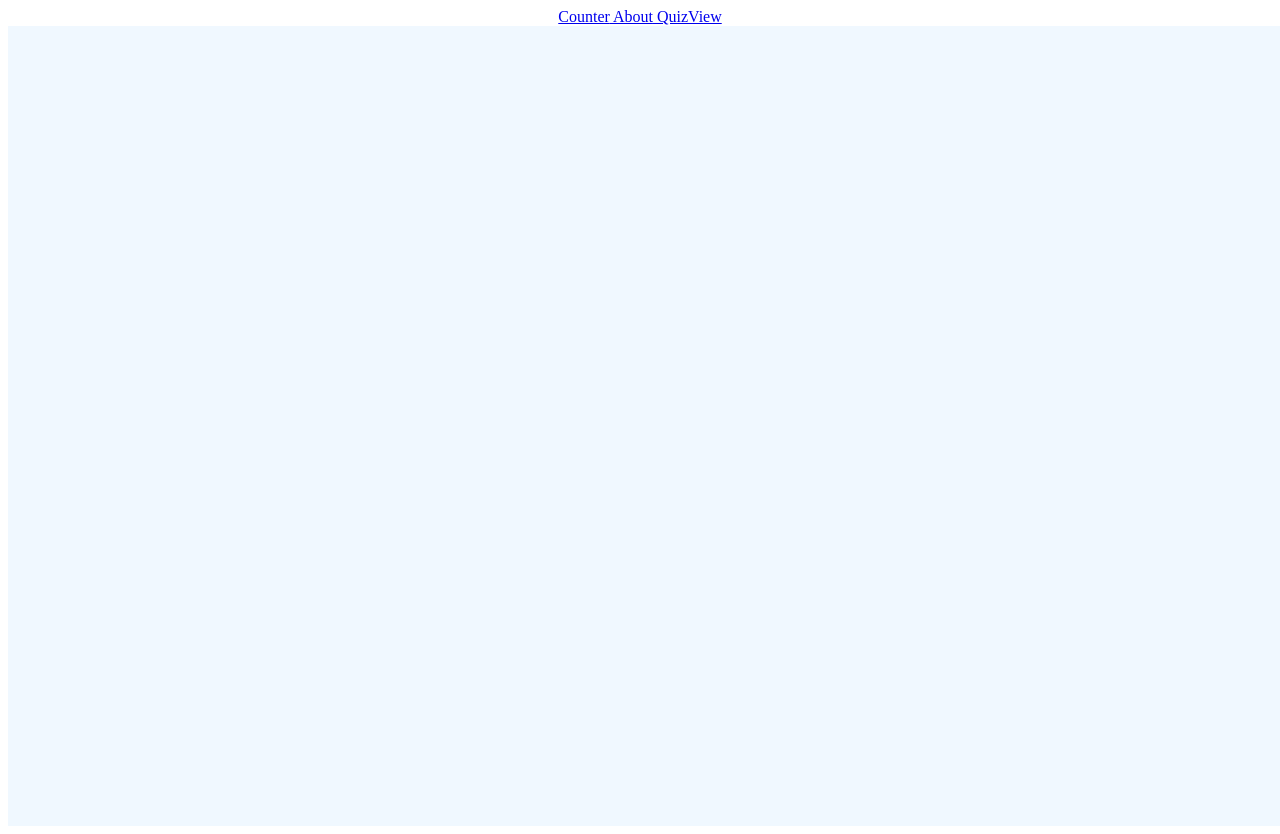
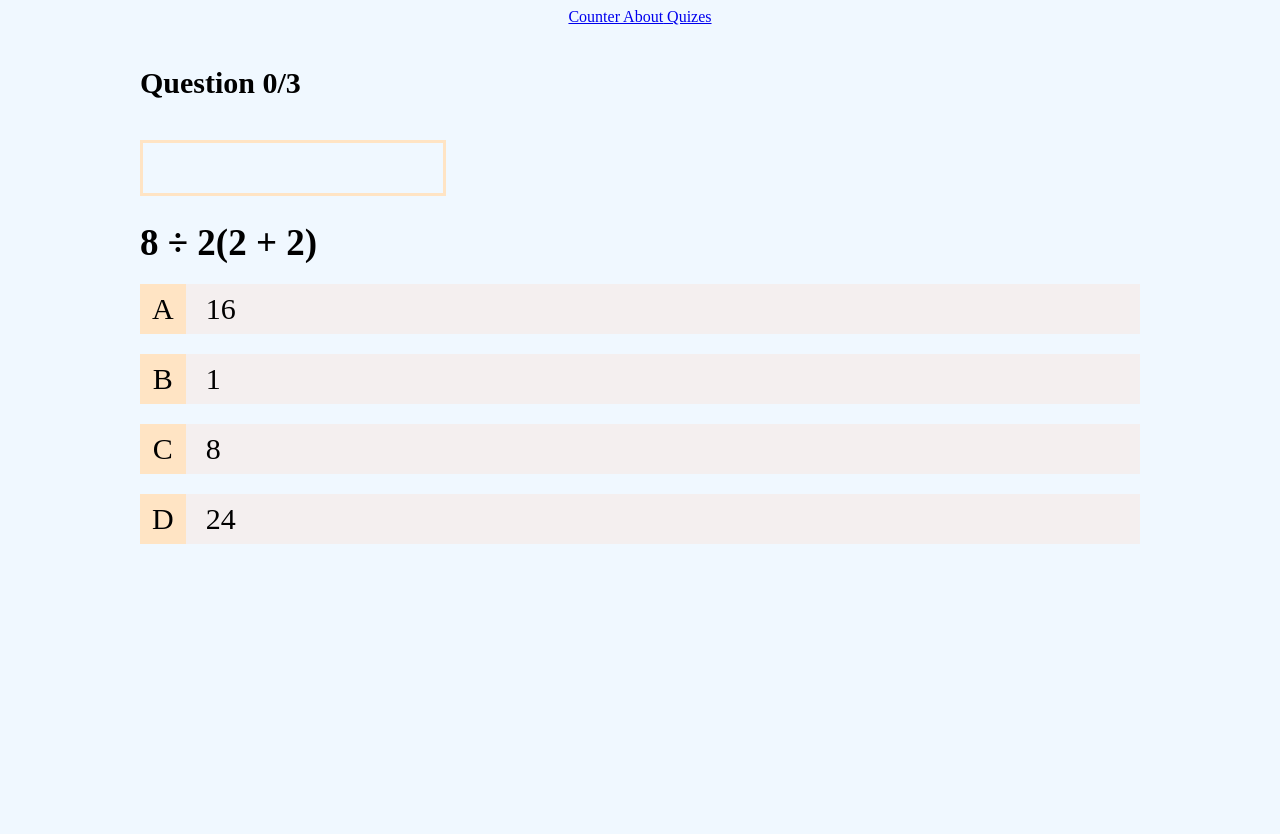
Before and after one commit to LUCY0299/vuetest, a Vue app: page /Quiz/1 in a window 1280 px wide. After the commit the page ends 800 px from the top, so only its background shows below. Built offline with nearby package versions, Linux system fonts and the light colour scheme.

Commit message:
finish 1st version

```diff
--- a/src/App.vue
+++ b/src/App.vue
@@ -1,6 +1,7 @@
 <!-- App.vue -->
 <script setup>
   import {RouterView} from "vue-router"
+
 </script>
 
 <template>
@@ -8,14 +9,13 @@
     <header>
       <router-link to="/CounterPage"> Counter</router-link>
       <router-link to="/AboutPage"> About</router-link>
-      <router-link to="/QuizesView"> QuizView</router-link>
+      <router-link to="/"> Quizes</router-link>
     </header>
-
-    <main>
-      <router-view></router-view>
-    </main>
   </div>
 
+  <div class="container">
+    <RouterView />
+  </div>
 </template>
 
 
@@ -25,12 +25,4 @@ header{
   text-align: center;
 }
 
-main {
-  background-color: aliceblue;
-  height: 100vh;
-  width: 100vw;
-
-}
-
-
 </style>
--- a/src/assets/main.css
+++ b/src/assets/main.css
@@ -1 +1,8 @@
-@import "./base.css";
+
+body {
+  background-color: aliceblue;
+}
+.container{
+    max-width: 1000px;
+    margin: 0 auto
+  }
--- /dev/null
+++ b/src/components/QuestionList.vue
@@ -0,0 +1,74 @@
+<script setup>
+    import { defineProps, defineEmits } from 'vue';
+
+
+    const emit = defineEmits(["selectOption" ]);
+    const props = defineProps({ question: Object });
+
+    const emitSelectedOption = (isCorrect) => {
+        emit("selectOption" , isCorrect)
+    }
+</script>
+
+<template>
+    <div class="question-container">
+        <h1 class="question">
+            {{ props.question.text }}
+        </h1>
+    </div>
+    <div class="options-container">
+        <div v-for="option in question.options"
+            :key="option.id"
+            class="option"
+            @click="emitSelectedOption(option.isCorrect)"
+        >
+            <p class="option-label"> {{ option.label }} </p>
+            <div class="option-value">
+                <p>{{ option.text }}</p>
+            </div>
+        </div>
+
+    </div>
+</template>
+
+<style scoped>
+    .question-container{
+        margin-top: 20px;
+    }
+    .question{
+        font-size: 37px;
+        margin-bottom: 20px;
+    }
+
+    .option {
+        display:flex;
+        margin-bottom: 20px;
+        align-items: center;
+        cursor: pointer;
+        justify-content: flex-start;
+        height: 50px;
+        overflow: hidden;
+    }
+    .option-label{
+        background-color: bisque;
+        width: 50px;
+        height: 50px;
+        font-size: 30px;
+        display:flex;
+        align-items: center;
+        justify-content: center;
+    }
+    .option-value{
+        background-color: rgb(244,239,239);
+        width: 100%;
+        height: 50px;
+        font-size: 30px;
+        padding: 0 20px;
+        display:flex;
+        align-items: center;
+    }
+    .option-value p {
+        margin: 0;
+        padding: 0;
+    }
+</style>
--- /dev/null
+++ b/src/components/QuizHeader.vue
@@ -0,0 +1,37 @@
+<script setup>
+    import { defineProps } from 'vue';
+
+    const props = defineProps({
+        questionStatus:String,
+        barPercentage:String
+    });
+</script>
+
+<template>
+    <header>
+        <h4>Question {{ props.questionStatus }}</h4>
+        <div class="bar">
+            <div class="completion" :style="{ width: props.barPercentage }"> </div>
+                                     <!-- 表示百分比的字符串控制進度條的寬度  -->
+        </div>
+    </header>
+</template>
+
+<style scoped>
+    header {
+        margin-top: 20px;
+    }
+    header h4 {
+        font-size: 30px;
+    }
+    .bar{
+        width: 300px;
+        height: 50px;
+        border: 3px solid bisque
+    }
+    .completion{
+        height: 100%;
+        width: 0%;
+        background-color: bisque;
+    }
+</style>
--- /dev/null
+++ b/src/components/ResultScreen.vue
@@ -0,0 +1,28 @@
+<script setup>
+    import {defineProps} from "vue"
+    import {RouterLink} from "vue-router"
+
+    const props = defineProps({ quizQuestionlength:Number, numberOfCorrectAnswers:Number });
+</script>
+
+<template>
+    <div class="results">
+        <p>Your Results...</p>
+        <h1> {{ props.numberOfCorrectAnswers }}/{{ props.quizQuestionlength }} </h1>
+        <RouterLink to='/'>Go Back</RouterLink>
+    </div>
+</template>
+
+<style scoped>
+    .results{
+        text-align: center;
+        padding: 100px 0;
+    }
+
+    p{
+        font-size: 25px;
+    }
+    h1{
+        font-size: 80px;
+    }
+</style>
--- a/src/main.js
+++ b/src/main.js
@@ -2,6 +2,7 @@
 import { createApp } from 'vue'
 import App from './App.vue'
 import router from './router'
+import './assets/main.css'
 
 
 createApp(App).use(router).mount('#app')
--- a/src/views/QuizView.vue
+++ b/src/views/QuizView.vue
@@ -0,0 +1,52 @@
+<script setup>
+    import QuestionList from '../components/QuestionList.vue';
+    import QuizHeader from '../components/QuizHeader.vue';
+    import ResultScreen from '../components/ResultScreen.vue';
+    import { useRoute } from "vue-router"
+    import { ref,computed } from "vue";
+    import quizes from "../data/quizes.json"
+
+    const route = useRoute()
+    const quizId = parseInt(route.params.id)
+    const quiz = quizes.find((q => q.id === quizId))
+    const currentQuestionIndex = ref(0)
+    const numberOfCorrectAnswers = ref(0)
+    const showResults = ref(false)
+
+    const questionStatus = computed(() => `${currentQuestionIndex.value}/${quiz.questions.length}`)
+    /* 格式化字符串顯示簡單的文本信息 */
+    const barPercentage = computed(()  => currentQuestionIndex.value/quiz.questions.length * 100 + '%')
+    /* 直接進行數學計算，將結果乘以 100 轉換成一個百分比數值，最後加上百分比符號 */
+
+    const onOptionSelected = (isCorrect) =>{
+        if(isCorrect){
+            numberOfCorrectAnswers.value++;
+        }
+        if(quiz.questions.length - 1 === currentQuestionIndex.value){
+            showResults.value = true
+        }
+
+        currentQuestionIndex.value++
+    }
+</script>
+
+<template>
+    <div>
+        <QuizHeader
+            :questionStatus="questionStatus"
+            :barPercentage="barPercentage"
+        />  <!-- QuizHeader Props -->
+        <div>
+            <QuestionList
+                v-if="!showResults"
+                :question="quiz.questions[currentQuestionIndex]"
+                @selectOption="onOptionSelected"
+            />
+            <ResultScreen
+                v-else
+                :quizQuestionlength="quiz.questions.length"
+                :numberOfCorrectAnswers="numberOfCorrectAnswers"
+            />
+        </div>
+    </div>
+</template>
--- a/src/views/QuizesView.vue
+++ b/src/views/QuizesView.vue
@@ -17,7 +17,7 @@
 </script>
 
 <template>
-    <div class="container">
+    <div>
         <header>
             <h1>Quizes</h1>
             <input v-model.trim="search" type="text" placeholder="Search...">
@@ -37,10 +37,6 @@
 </template>
 
 <style scoped>
-.container{
-    max-width: 1000px;
-    margin: 0 auto
-}
 
 header{
     margin-bottom: 10px;
```
Also changed, not shown: src/router/index.js (+5 -3 lines).
